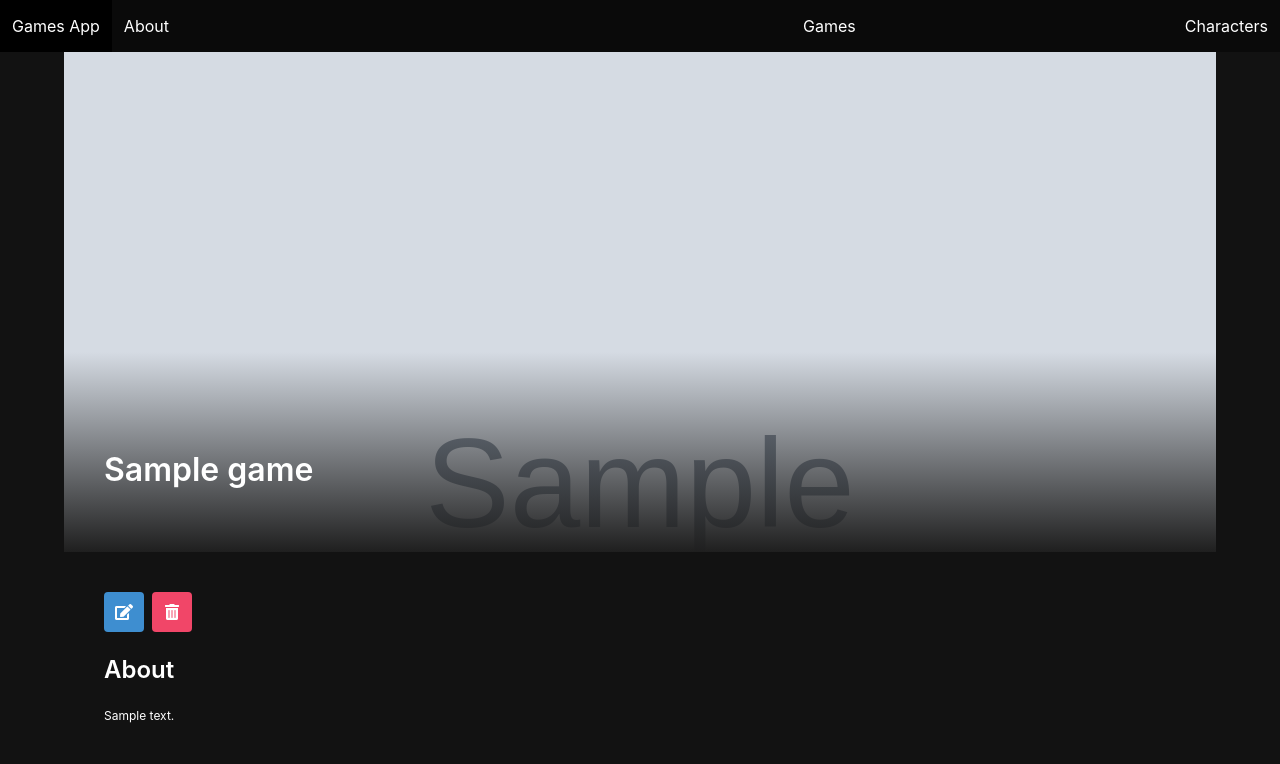
After one commit to Vbeni/games_django, a Django app: template main_app/templates/game.detail.html in a window 1280 px wide. The commit adds this page. Shown: the top 764 px of the page. Run offline with Django 4.2, Linux system fonts and the light colour scheme; the template is opened without the code that fills it: values that come from a table or form of the project are taken from there, others are empty; tables that the repository leaves empty hold one stand-in row (values such as "Sample post"); grey boxes marked "Sample" are stand-in pictures; parts of the project's set-up code (start-up, migrations or seed data) failed here and were passed over.

Commit message:
game detail/characterdetail.html

```diff
--- a/main_app/static/styles/main.css
+++ b/main_app/static/styles/main.css
@@ -8,6 +8,11 @@ h1,
   h2,
   h3 {
     color: #ffffff;
+  }
+
+  .container {
+    padding: 40px;
+    padding-right: 0;
   }
 
   .title {
@@ -22,7 +27,7 @@ h3 {
   }
 
   .gallery .card {
-    transition: .1s linear;
+    transition: 0.1s linear;
   }
 
   .gallery .card:hover {
@@ -33,3 +38,41 @@ h3 {
   p {
     font-size: 12px;
   }
+
+  .detail__img {
+    position: absolute;
+    left: 0;
+    top: 0;
+    width: 100%;
+    height: 500px;
+    background-color: #ffffff;
+    overflow: hidden;
+  }
+
+  .detail__img::after {
+    content: "";
+    background-image: linear-gradient(transparent 60%, #1f1f1f);
+    position: absolute;
+    top: 0;
+    left: 0;
+    width: 100%;
+    height: 100%;
+    z-index: 5;
+  }
+
+  img {
+    width: 100%;
+    height: 500px;
+    object-fit: cover;
+    object-position: top;
+  }
+
+  .detail__name {
+    position: absolute;
+    z-index: 5;
+    top: 400px;
+  }
+
+  .detail__container {
+    margin-top: 500px;
+  }
--- a/main_app/templates/base.html
+++ b/main_app/templates/base.html
@@ -7,6 +7,7 @@
         <meta name="viewport" content="width=device-width, initial-scale=1.0" />
         <link rel="stylesheet"
               href="https://cdn.jsdelivr.net/npm/bulma@0.9.2/css/bulma.min.css">
+        <link rel="stylesheet" href="https://cdnjs.cloudflare.com/ajax/libs/font-awesome/5.15.4/css/all.min.css">
         <link rel="stylesheet" href="{% static 'styles/main.css' %}" />
         <script src="{% static 'scripts/main.js' %}" defer></script>
         <script src="https://code.jquery.com/jquery-3.6.0.min.js"
--- a/main_app/templates/character_list.html
+++ b/main_app/templates/character_list.html
@@ -22,7 +22,7 @@
 <div class="gallery">
   <a class="button is-dark" href="{% url 'character_create' %}">Add Artist</a>
   {% for character in characters %}
-  <a href="">
+  <a href="{% url 'character_detail' artist.pk %}">
     <div class="card">
       <div class="card-image">
         <figure class="image is-square">
--- /dev/null
+++ b/main_app/templates/game.detail.html
@@ -0,0 +1,28 @@
+{% extends 'base.html' %}
+{% block content %}
+<div class="detail__img">
+    <img src="{{game.image}}" alt="{{game.name}}" />
+</div>
+<div class="detail__name">
+    <h1 class="title">{{game.name}}</h1>
+</div>
+<div class="detail__container">
+    <div class="buttons">
+        <a href="{% url 'game_update' game.id %}" class="button is-info">
+            <span class="icon">
+                <i class="fas fa-edit"></i>
+            </span>
+        </a>
+        <a href="{% url 'game_delete' game.id %}" class="button is-danger">
+            <span class="icon">
+                <i class="fas fa-trash-alt"></i>
+            </span>
+        </a>
+    </div>
+    <div class="detail__about">
+        <h4 class="title is-4">About</h4>
+        <p>{{game.description}}</p>
+    </div>
+</div>
+
+{% endblock %}
--- a/main_app/templates/game_list.html
+++ b/main_app/templates/game_list.html
@@ -22,7 +22,7 @@
 <div class="gallery">
   <a class="button is-dark" href="{% url 'game_create' %}">Add Artist</a>
   {% for game in games %}
-  <a href="">
+  <a href="{% url 'game_detail' artist.pk %}">
     <div class="card">
       <div class="card-image">
         <figure class="image is-square">
```
Also changed, not shown: main_app/templates/character_detail.html (added, +28 -0 lines), main_app/views.py (+9 -0 lines). Lines whose indentation alone changed are shown as unchanged.
